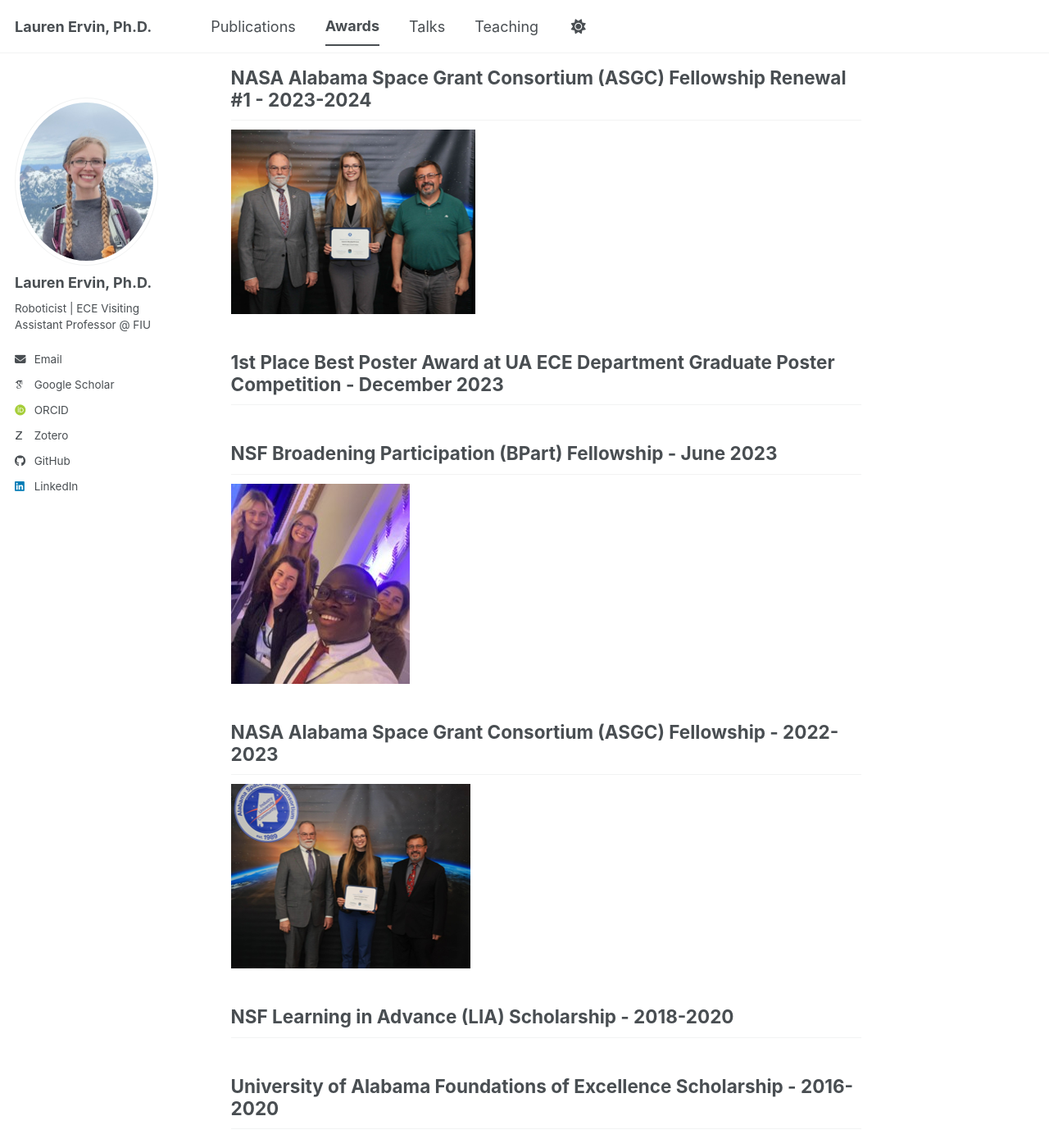
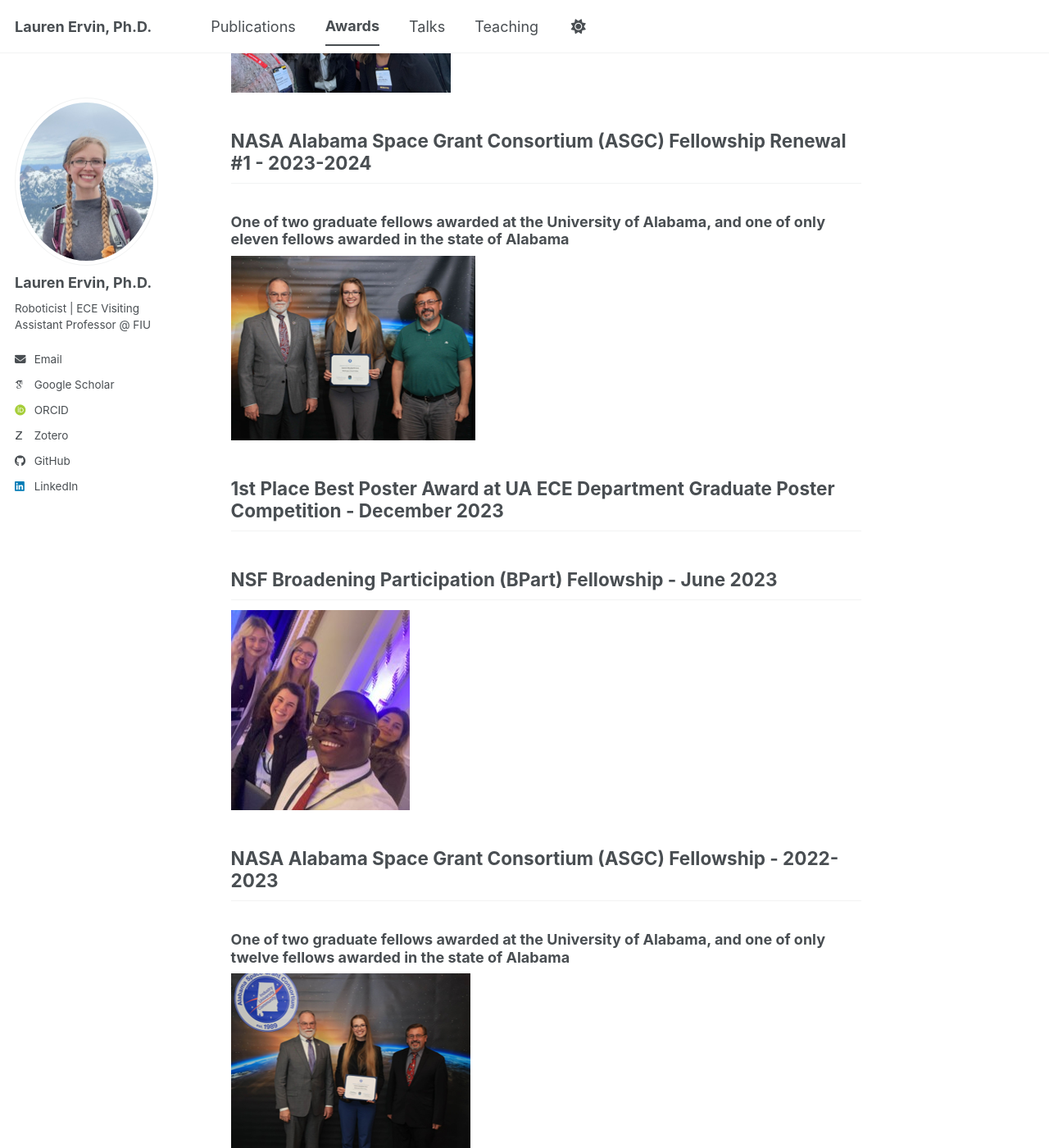
Before and after one commit to lefaris/lefaris.github.io, a Jekyll site: the page built from _pages/awards.md, in a window 1280 px wide and 1400 px high, scrolled down 1902 px. Shown: the whole window at 82% size. Built offline with Jekyll 4.4.1, drawn with Linux system fonts in a browser that asks for light colours; some web fonts are replaced; a script bundle is joined from its source files by our own code; library files that are not in the unit come from our copies; some of the changed text lies outside the part shown.

Commit message:
award info

```diff
--- a/_pages/awards.md
+++ b/_pages/awards.md
@@ -6,6 +6,7 @@
 ![IEEE ICRA 2025 Best Paper Award](../images/best_paper_award.png)
 
 ## NASA Alabama Space Grant Consortium (ASGC) Fellowship Renewal #2 - 2024-2025
+### The only graduate fellow awarded at the University of Alabama, and one of only nine fellows awarded in the state of Alabama
 ![NASA ASGC Fellowship Renewal #2 (2024-2025)](../images/NASA_ASGC_3.png)
 
 ## 2nd Place Best Poster Award at UA ECE Department Graduate Poster Competition - December 2024
@@ -17,6 +18,7 @@
 ![NSF iREDEFINE](../images/ECEDHA_conference.png)
 
 ## NASA Alabama Space Grant Consortium (ASGC) Fellowship Renewal #1 - 2023-2024
+### One of two graduate fellows awarded at the University of Alabama, and one of only eleven fellows awarded in the state of Alabama
 ![NASA ASGC Fellowship Renewal #1 (2023-2024)](../images/NASA_ASGC_2.png)
 
 ## 1st Place Best Poster Award at UA ECE Department Graduate Poster Competition - December 2023
@@ -25,6 +27,7 @@
 ![NSF BPart](../images/bpart.jpg)
 
 ## NASA Alabama Space Grant Consortium (ASGC) Fellowship - 2022-2023
+### One of two graduate fellows awarded at the University of Alabama, and one of only twelve fellows awarded in the state of Alabama
 ![NASA ASGC Fellowship (2022-2023)](../images/NASA_ASGC_1.png)
 
 ## NSF Learning in Advance (LIA) Scholarship - 2018-2020
```
